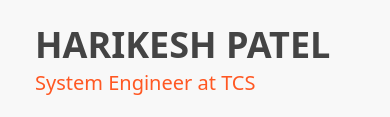
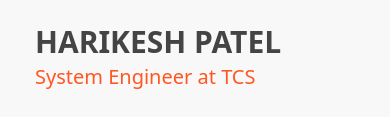
Before and after one commit to kumarharikesh/creative-react-app, a React app: page / in a window 390 px wide. Shown: the part 849-966 px from the top of the page. Built offline with nearby package versions, Linux system fonts and the light colour scheme.

Commit message:
Update home.css

```diff
--- a/src/components/home.css
+++ b/src/components/home.css
@@ -206,7 +206,9 @@
   .img-responsive {
     max-width: 70%;
   }
-
+  .headerHome .name-wrapper .h1 {
+    font-size: 30px;
+  }
 }
 @media (max-width: 900px) {
   .containerhome {
```
